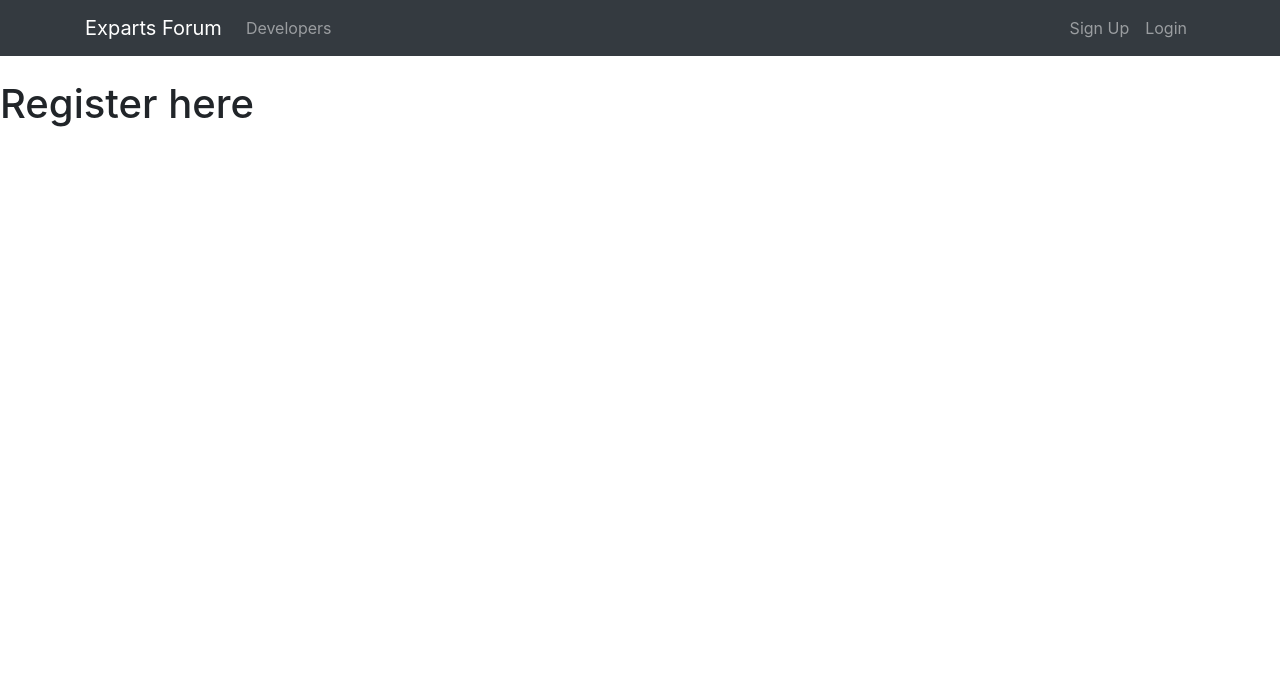
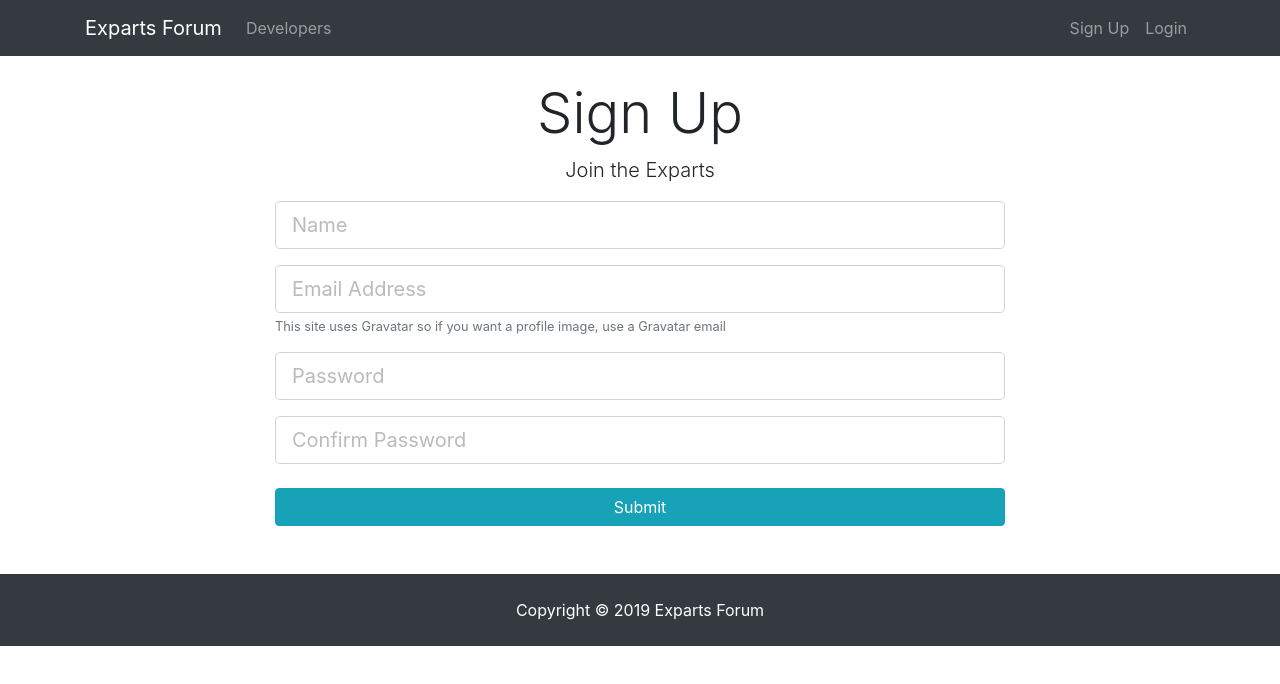
Before and after one commit to jdhova/Expartsforum, a React (Create React App) app in the folder expartsforum-react-frontend/: page /register in a window 1280 px wide. Shown: the top 684 px of the page. Built offline with nearby package versions, Linux system fonts and the light colour scheme.

Commit message:
login and register routes done

```diff
--- a/expartsforum-react-frontend/src/App.js
+++ b/expartsforum-react-frontend/src/App.js
@@ -17,7 +17,7 @@
           <Route exact path = "/"  component={ Landing }/>
           <Route exact path = "/login" component={Login}/>
           <Route exact path = "/register" component={Register}/>
-          {/* <Footer /> */}
+           <Footer />
         </div>
       </Router>
     );
--- a/expartsforum-react-frontend/src/components/auth/login.js
+++ b/expartsforum-react-frontend/src/components/auth/login.js
@@ -3,11 +3,67 @@
 import React, { Component } from 'react'
 
  class Login extends Component {
+
+     constructor(){
+         super()
+         this.state = {
+             email:"",
+             password:"",
+             errors:""
+         }
+
+         this.onChange = this.onChange.bind(this)
+         this.onSubmit = this.onSubmit.bind(this)
+
+     }
+
+     onChange(e){
+        this.setState({[e.target.name] : e.target.value})
+     }
+     onSubmit(e){
+        e.preventDefault()
+        const logininfo ={
+            email:this.state.email,
+            password:this.state.password
+        }
+        console.log(logininfo)
+     }
+
+
   render() {
     return (
-      <div>
-        <h1>Login here</h1>
+        <div className="login">
+    <div className="container">
+      <div className="row">
+        <div className="col-md-8 m-auto">
+          <h1 className="display-4 text-center">Log In</h1>
+          <p className="lead text-center">Sign in to your Exparts Forum Account</p>
+
+          <form onSubmit ={this.onSubmit}>
+            <div className="form-group">
+              <input type="email"
+              className="form-control form-control-lg"
+              placeholder="Email Address"
+              name="email"
+              value = {this.state.name}
+              onChange ={this.onChange}/>
+            </div>
+
+            <div className="form-group">
+              <input type="password"
+              className="form-control form-control-lg"
+              placeholder="Password"
+              name="password"
+              value = {this.state.password}
+              onChange = {this.onChange} />
+            </div>
+
+            <input type="submit" className="btn btn-info btn-block mt-4" />
+          </form>
+        </div>
       </div>
+    </div>
+  </div>
     )
   }
 }
--- a/expartsforum-react-frontend/src/components/auth/register.js
+++ b/expartsforum-react-frontend/src/components/auth/register.js
@@ -2,10 +2,83 @@
 import React, { Component } from 'react'
 
 class Register extends Component {
+    constructor (){
+        super()
+        this.state ={
+            name: '',
+            email:'',
+            password:'',
+            password2: '',
+            errors:{}
+        };
+
+        this.onChange = this.onChange.bind(this)
+        this.onSubmit = this.onSubmit.bind(this)
+    }
+
+        onChange(e){
+        this.setState({[e.target.name] : e.target.value});
+        }
+        onSubmit(e){
+            e.preventDefault()
+            const newUser ={
+                name:this.state.name,
+                email:this.state.email,
+                password:this.state.password,
+                password2:this.state.password2
+            }
+            console.log(newUser)
+        }
+
   render() {
+
     return (
       <div>
-          <h1>Register here</h1>
+          <div className="register">
+                <div className="container">
+                <div className="row">
+                    <div className="col-md-8 m-auto">
+                    <h1 className="display-4 text-center">Sign Up</h1>
+                    <p className="lead text-center">Join the Exparts</p>
+                    <form onSubmit ={this.onSubmit}>
+                        <div className="form-group">
+                        <input type="text" className="form-control form-control-lg"
+                        placeholder="Name" name="name"
+                        value={this.state.name} required
+                        onChange = {this.onChange}
+                         />
+                        </div>
+                        <div className="form-group">
+                        <input type="email" className="form-control form-control-lg"
+                        placeholder="Email Address"
+                        name="email"
+                        value={this.state.email}
+                        onChange = {this.onChange}
+                        />
+                        <small className="form-text text-muted">This site uses Gravatar so if you want a profile image, use a Gravatar email</small>
+                        </div>
+                        <div className="form-group">
+                        <input type="password" className="form-control form-control-lg"
+                        placeholder="Password"
+                        name="password"
+                        value = {this.state.password}
+                        onChange = {this.onChange}
+                         />
+                        </div>
+                        <div className="form-group">
+                        <input type="password" className="form-control form-control-lg"
+                        placeholder="Confirm Password"
+                        name="password2"
+                        value={this.state.password2}
+                        onChange = {this.onChange}
+                         />
+                        </div>
+                        <input type="submit" className="btn btn-info btn-block mt-4" />
+                    </form>
+                    </div>
+                </div>
+                </div>
+            </div>
       </div>
     )
   }
--- a/expartsforum-react-frontend/src/components/layout/Footer.js
+++ b/expartsforum-react-frontend/src/components/layout/Footer.js
@@ -4,7 +4,7 @@
  function Footer() {
   return (
         <div>
-          <footer className="bg-dark text-white mb-95 p-4 text-center">
+          <footer className="bg-dark text-white mt-5 p-4 text-center">
                 Copyright &copy; {new Date().getFullYear()} Exparts Forum
             </footer>
         </div>
```
